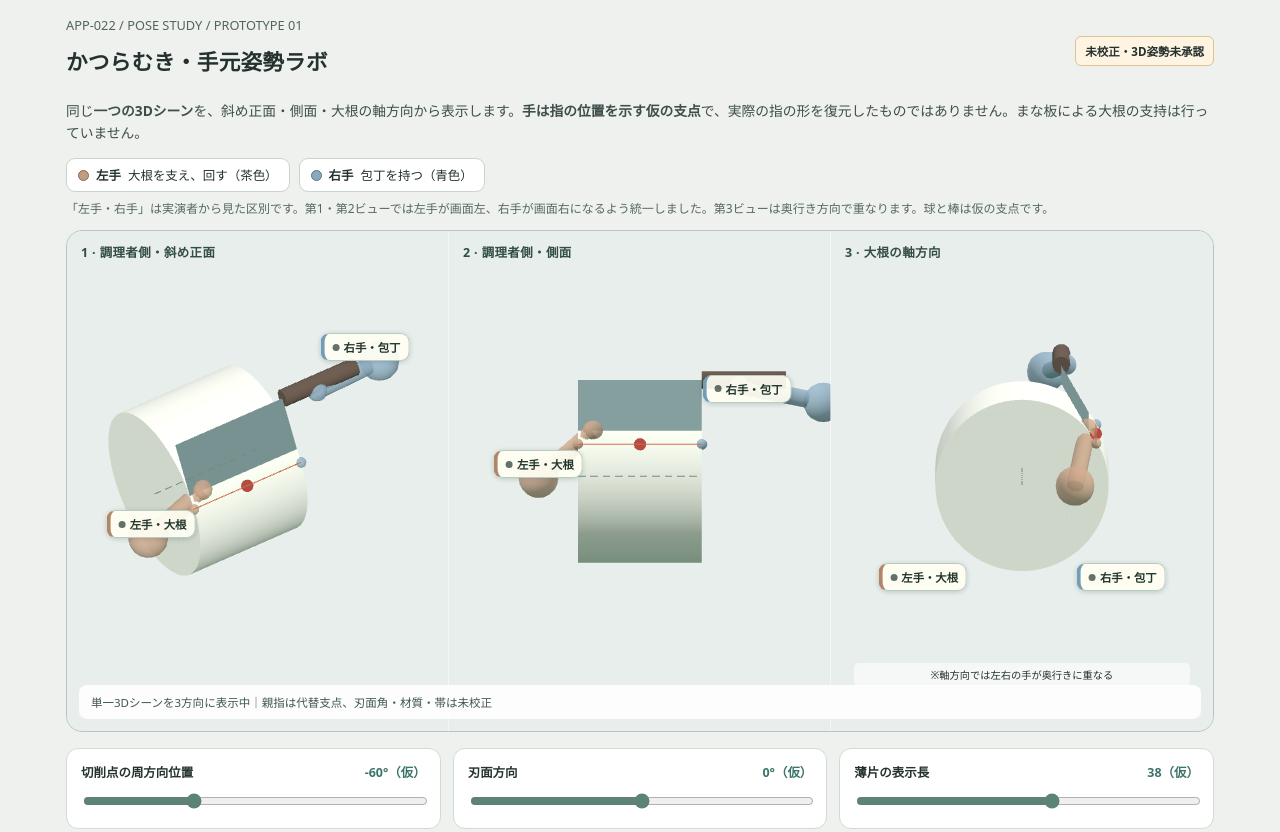
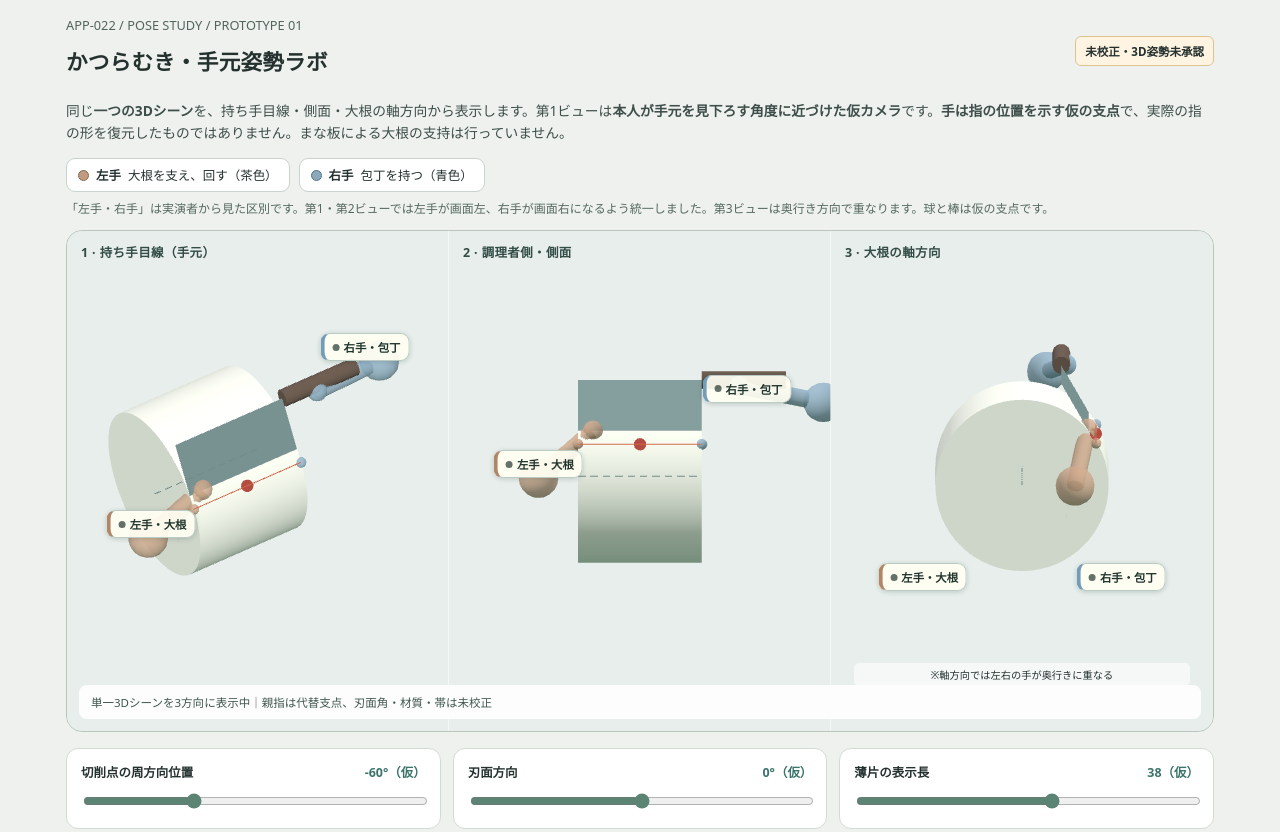
Before and after one commit to moyashimisosoup/katsuramuki-dojo, a website: page experiments/pose-lab.html in a window 1280 px wide. Shown: the top 832 px of the page. Drawn offline with nearby package versions, Linux system fonts and the light colour scheme.

Commit message:
feat(app022): label operator viewpoint

```diff
--- a/experiments/pose-lab.html
+++ b/experiments/pose-lab.html
@@ -53,7 +53,7 @@ kbd{background:#f0f4f1;padding:2px 5px;border-radius:4px;font-family:monospace}
 <body>
 <main class="wrap">
 <header><div><div class="sub">APP-022 / POSE STUDY / PROTOTYPE 01</div><h1>かつらむき・手元姿勢ラボ</h1></div><span class="flag">未校正・3D姿勢未承認</span></header>
-<p class="intro">同じ<strong>一つの3Dシーン</strong>を、斜め正面・側面・大根の軸方向から表示します。<strong>手は指の位置を示す仮の支点</strong>で、実際の指の形を復元したものではありません。まな板による大根の支持は行っていません。</p>
+<p class="intro">同じ<strong>一つの3Dシーン</strong>を、持ち手目線・側面・大根の軸方向から表示します。第1ビューは<strong>本人が手元を見下ろす角度に近づけた仮カメラ</strong>です。<strong>手は指の位置を示す仮の支点</strong>で、実際の指の形を復元したものではありません。まな板による大根の支持は行っていません。</p>
 <div class="hand-legend" aria-label="右利きモデルの左右の手の役割">
 <span class="left"><i class="dot" aria-hidden="true"></i><b>左手</b> 大根を支え、回す（茶色）</span>
 <span class="right"><i class="dot" aria-hidden="true"></i><b>右手</b> 包丁を持つ（青色）</span>
@@ -61,7 +61,7 @@ kbd{background:#f0f4f1;padding:2px 5px;border-radius:4px;font-family:monospace}
 <p class="hand-hint">「左手・右手」は実演者から見た区別です。第1・第2ビューでは左手が画面左、右手が画面右になるよう統一しました。第3ビューは奥行き方向で重なります。球と棒は仮の支点です。</p>
 <section class="viewer" aria-label="同じ桂むき3Dモデルの3視点">
 <canvas id="pose-canvas" role="img" aria-label="同じ大根、包丁、左手と右手の仮支点、薄片を3方向から表示"></canvas>
-<div class="view-labels"><div class="view-label">1 · 調理者側・斜め正面</div><div class="view-label">2 · 調理者側・側面</div><div class="view-label">3 · 大根の軸方向</div></div>
+<div class="view-labels"><div class="view-label">1 · 持ち手目線（手元）</div><div class="view-label">2 · 調理者側・側面</div><div class="view-label">3 · 大根の軸方向</div></div>
 <div class="role-pins" id="hand-role-pins" aria-hidden="true"></div>
 <div class="status" id="scene-status" role="status">3Dレンダラーを準備中。表示値はすべて未校正の仮パラメータです。</div>
 </section>
```
